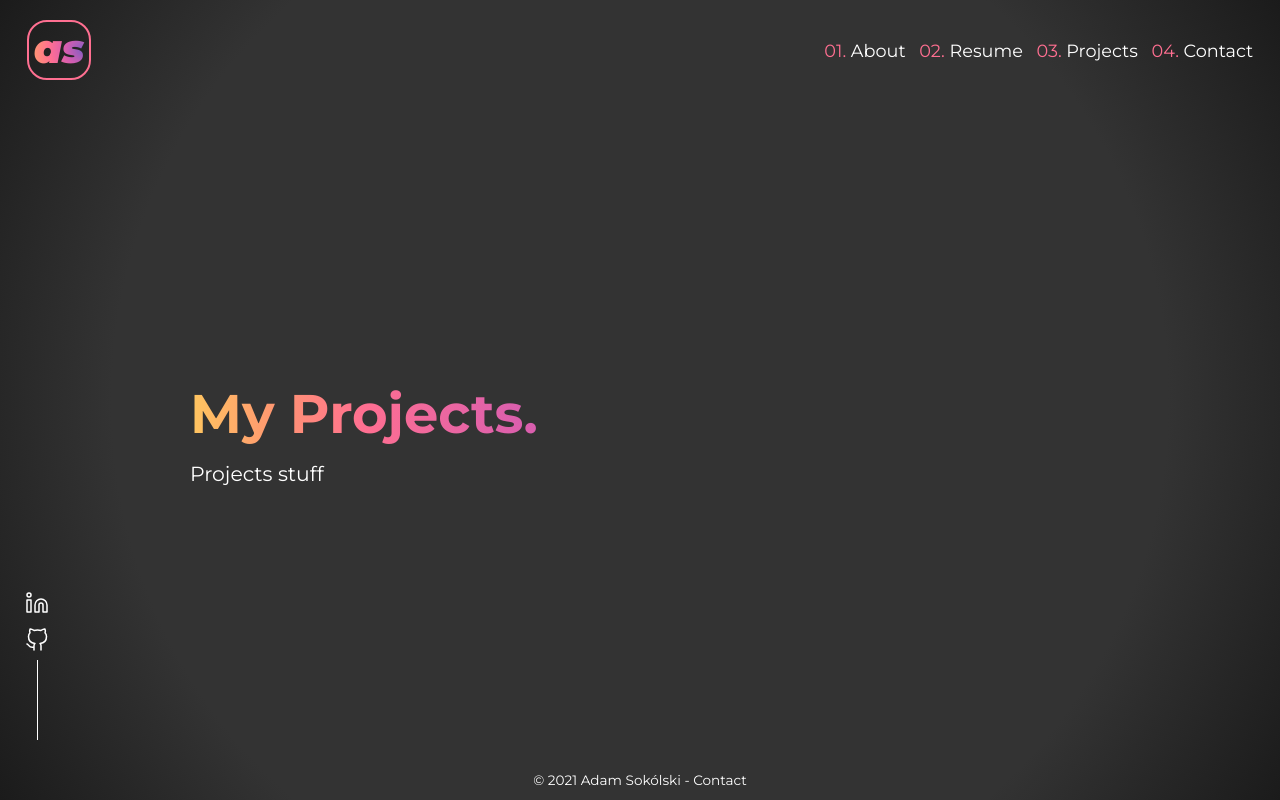
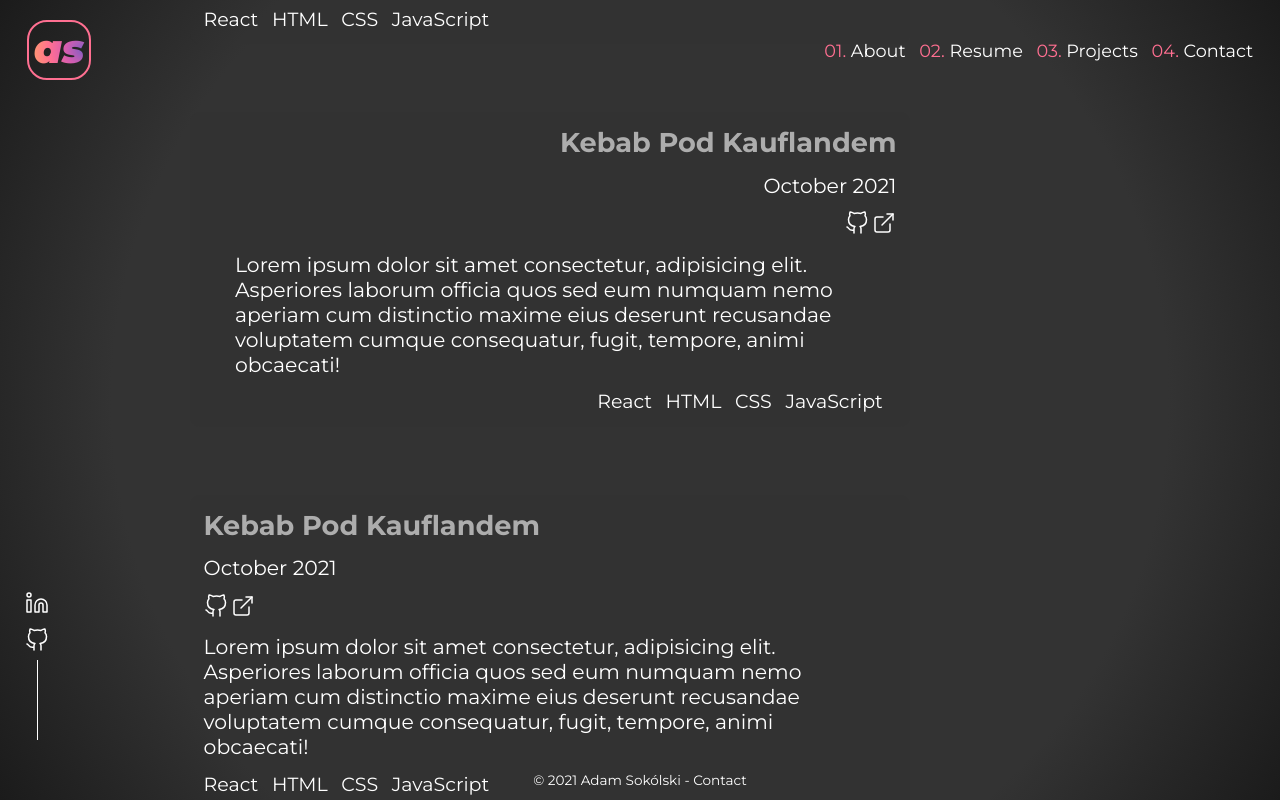
Before and after one commit to adamsokolski/adamsokolski.pl, a Next.js app: page /projects in a window 1280 px wide. Built offline with nearby package versions, Linux system fonts and the light colour scheme.

Commit message:
✨ Maping projects

```diff
--- a/data/projects.js
+++ b/data/projects.js
@@ -2,7 +2,42 @@ const projects = [
   {
     id: 1,
     title: "Kebab Pod Kauflandem",
-    body: "",
+    body: "Lorem ipsum dolor sit amet consectetur adipisicing elit. Fugiat, expedita sequi incidunt maxime, laborum libero non consequatur temporibus vero ut, aliquid earum. Recusandae, cumque rerum ipsa reprehenderit labore nisi repellendus.",
+    date: "October 2021",
+    stack: ["React", "HTML", "CSS", "JavaScript"],
+    links: {
+      github: "https://github.com/idKrazu/kebab-pod-kauflandem",
+      live: "https://kebabpodkauflandem.netlify.app/",
+    },
+  },
+  {
+    id: 2,
+    title: "Kebab Pod Kauflandem",
+    body: "Lorem ipsum dolor sit amet consectetur, adipisicing elit. Asperiores laborum officia quos sed eum numquam nemo aperiam cum distinctio maxime eius deserunt recusandae voluptatem cumque consequatur, fugit, tempore, animi obcaecati!",
+    date: "October 2021",
+    stack: ["React", "HTML", "CSS", "JavaScript"],
+    links: {
+      github: "https://github.com/idKrazu/kebab-pod-kauflandem",
+      live: "https://kebabpodkauflandem.netlify.app/",
+    },
+  },
+  {
+    id: 3,
+    title: "Kebab Pod Kauflandem",
+    body: "Lorem ipsum dolor sit amet consectetur, adipisicing elit. Asperiores laborum officia quos sed eum numquam nemo aperiam cum distinctio maxime eius deserunt recusandae voluptatem cumque consequatur, fugit, tempore, animi obcaecati!",
+    date: "October 2021",
+    stack: ["React", "HTML", "CSS", "JavaScript"],
+    links: {
+      github: "https://github.com/idKrazu/kebab-pod-kauflandem",
+      live: "https://kebabpodkauflandem.netlify.app/",
+    },
+  },
+  {
+    id: 4,
+    title: "Kebab Pod Kauflandem",
+    body: "Lorem ipsum dolor sit amet consectetur, adipisicing elit. Asperiores laborum officia quos sed eum numquam nemo aperiam cum distinctio maxime eius deserunt recusandae voluptatem cumque consequatur, fugit, tempore, animi obcaecati!",
+    date: "October 2021",
+    stack: ["React", "HTML", "CSS", "JavaScript"],
     links: {
       github: "https://github.com/idKrazu/kebab-pod-kauflandem",
       live: "https://kebabpodkauflandem.netlify.app/",
--- a/pages/projects/index.js
+++ b/pages/projects/index.js
@@ -1,8 +1,45 @@
+import projects from "../../data/projects";
+import { ExternalLink, GitHub } from "react-feather";
+
 const Projects = () => {
+  const techStack = (arr) => {
+    arr.map((tech) => {
+      <div key={tech}>{tech}</div>;
+    });
+  };
+
+  const projectsBox = projects.map((project) => (
+    <div className="project" key={project.id}>
+      <h3>{project.title}</h3>
+      <p>{project.date}</p>
+      <div className="project-links">
+        <a
+          href={project.links.github}
+          target="_blank"
+          rel="noopener noreferrer"
+        >
+          {" "}
+          <GitHub strokeWidth="1.5px" />
+        </a>
+        <a href={project.links.live} target="_blank" rel="noopener noreferrer">
+          {" "}
+          <ExternalLink strokeWidth="1.5px" />
+        </a>
+      </div>
+      <p>{project.body}</p>
+      <div>
+        {project.stack.map((tech) => (
+          <div className="technology" key={tech}>
+            {tech}
+          </div>
+        ))}
+      </div>
+    </div>
+  ));
   return (
-    <div>
+    <div className="projects">
       <h2>My Projects.</h2>
-      <p>Projects stuff</p>
+      {projectsBox}
     </div>
   );
 };
--- a/styles/globals.css
+++ b/styles/globals.css
@@ -193,3 +193,31 @@ textarea:focus {
   justify-content: space-between;
   margin: 20px 0;
 }
+
+/* Projects */
+
+.project {
+  margin: 5rem 0;
+  padding: 1rem;
+  display: flex;
+  align-items: flex-start;
+  justify-content: center;
+  flex-direction: column;
+  width: 80%;
+  background-color: rgba(51, 51, 51, 0.109);
+  border-radius: 10px;
+}
+
+.project:nth-child(odd) {
+  align-items: flex-end;
+  padding-left: 5%;
+}
+
+.project:nth-child(even) {
+  padding-right: 5%;
+}
+.technology {
+  display: inline-block;
+  padding-right: 1rem;
+  font-size: 1.4rem;
+}
```
Also changed, not shown: public/vercel.svg (deleted).
